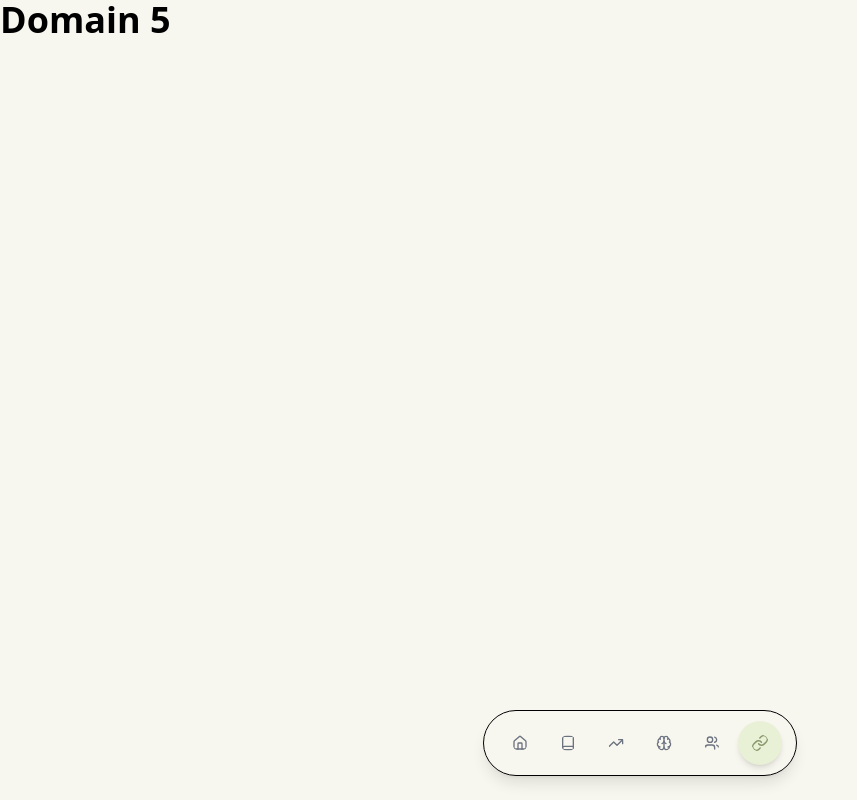
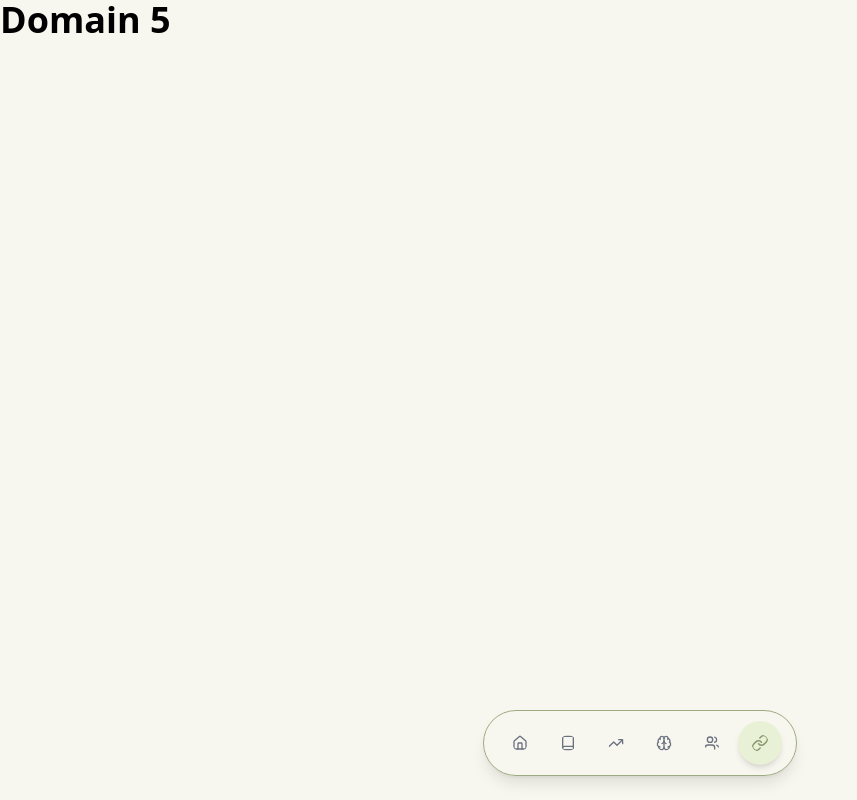
Before and after one commit to heonaliu/stem, a React (Vite) app: page /domain5 in a window 1280 px wide. Shown: the whole page, without its empty margins (0-857 px from the left). Built offline with nearby package versions, Linux system fonts and the light colour scheme.

Commit message:
border edit

```diff
--- a/src/components/Navbar.jsx
+++ b/src/components/Navbar.jsx
@@ -29,7 +29,7 @@ export default function BubbleNavbar() {
         className="
         flex items-center gap-2
         bg-white/70 border
-        border-gray-200
+        border-primary-500 rounded-full
         px-4 py-3 rounded-full shadow-lg
       "
       >
```
